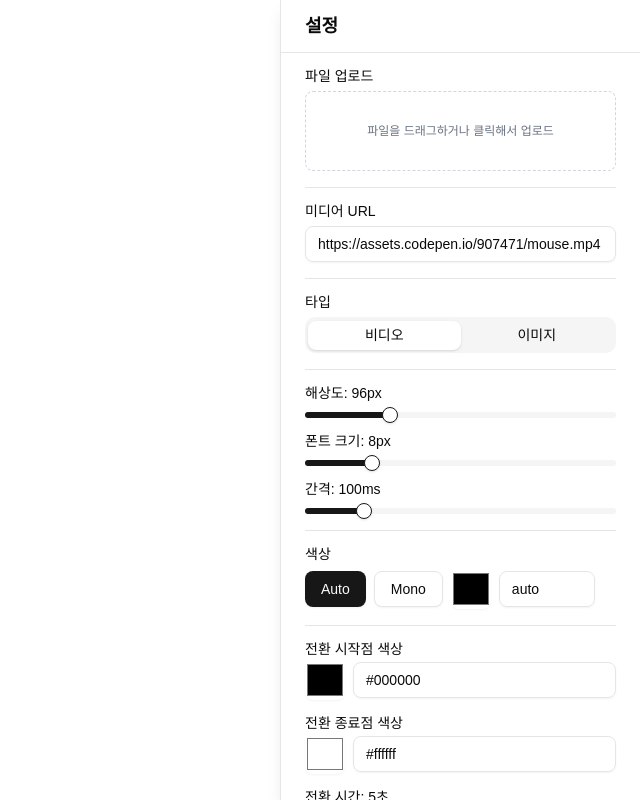
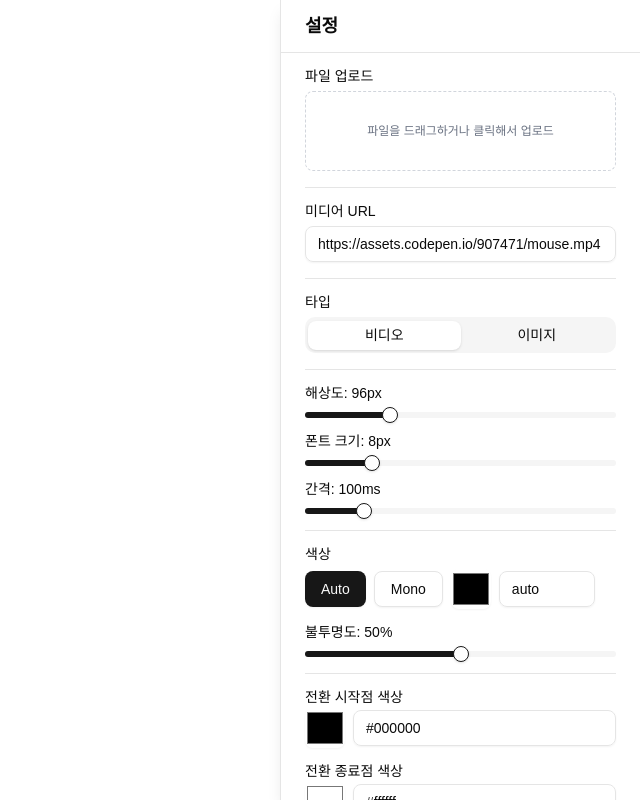
Before and after one commit to Orchemi/check-tech, a Next.js app: page /ascii-media in a window 1280 px wide. Shown: the whole page, without its empty margins (640-1280 px from the left). Built offline with nearby package versions, Linux system fonts and the light colour scheme.

Commit message:
Feat: asciify opacity props 추가

```diff
--- a/package.json
+++ b/package.json
@@ -15,7 +15,7 @@
     "@radix-ui/react-slider": "^1.3.5",
     "@radix-ui/react-slot": "^1.2.3",
     "@radix-ui/react-tabs": "^1.1.12",
-    "ascii-react": "0.0.5",
+    "ascii-react": "0.0.7",
     "class-variance-authority": "^0.7.1",
     "cobe": "^0.6.4",
     "lucide-react": "^0.523.0",
--- a/src/app/ascii-media/_components/sidebar/AsciiColorSection.tsx
+++ b/src/app/ascii-media/_components/sidebar/AsciiColorSection.tsx
@@ -8,7 +8,7 @@ interface AsciiColorSectionProps {
 
 const AsciiColorSection = ({ color, setColor }: AsciiColorSectionProps) => {
   return (
-    <div className="space-y-2">
+    <div className="mb-4 space-y-2">
       <Label>색상</Label>
       <div className="flex items-center gap-2">
         <Button
--- /dev/null
+++ b/src/app/ascii-media/_components/sidebar/AsciiOpacitySection.tsx
@@ -0,0 +1,30 @@
+import { Label } from '@/components/ui';
+import { Slider } from '@/components/ui/slider';
+
+interface AsciiOpacitySectionProps {
+  opacity: number;
+  setOpacity: (v: number) => void;
+}
+
+const AsciiOpacitySection = ({
+  opacity,
+  setOpacity,
+}: AsciiOpacitySectionProps) => {
+  return (
+    <div className="space-y-2">
+      <Label htmlFor="opacity-slider" className="mb-3 block">
+        불투명도: {(opacity * 100).toFixed(0)}%
+      </Label>
+      <Slider
+        min={0}
+        max={100}
+        step={1}
+        value={[opacity * 100]}
+        onValueChange={([v]) => setOpacity(v / 100)}
+        className="w-full"
+      />
+    </div>
+  );
+};
+
+export default AsciiOpacitySection;
--- a/src/app/ascii-media/page.tsx
+++ b/src/app/ascii-media/page.tsx
@@ -21,6 +21,7 @@ import AsciiRecordSection from './_components/sidebar/AsciiRecordSection';
 import AsciiRecordButtonSection from './_components/sidebar/AsciiRecordButtonSection';
 import AsciiColorSection from './_components/sidebar/AsciiColorSection';
 import AsciiColorTransitionSection from './_components/sidebar/AsciiColorTransitionSection';
+import AsciiOpacitySection from './_components/sidebar/AsciiOpacitySection';
 import useManualCharColor from './_hooks/useManualCharColor';
 import useAsciiRecord from './_hooks/useAsciiRecord';
 import useAsciiFileRevokeObjectURL from './_hooks/useAsciiFileRevokeObjectURL';
@@ -48,6 +49,7 @@ const Page = () => {
   const [quality, setQuality] = useState(10_000_000); // bps, default 10Mbps
   const [ignoreBright, setIgnoreBright] = useState(0); // 0~1
   const [invert, setInvert] = useState(false);
+  const [opacity, setOpacity] = useState(0.5);
   const [manualCharColors, setManualCharColors] = useState<ManualCharColor[]>([
     { char: '', color: '#000000' },
   ]);
@@ -96,6 +98,7 @@ const Page = () => {
             ignoreBright={ignoreBright}
             invert={invert}
             manualCharColors={manualCharColors}
+            opacity={opacity}
           />
         </div>
         <canvas style={{ display: 'none' }} />
@@ -132,6 +135,7 @@ const Page = () => {
           <Separator className="my-4" />
 
           <AsciiColorSection color={color} setColor={setColor} />
+          <AsciiOpacitySection opacity={opacity} setOpacity={setOpacity} />
           <Separator className="my-4" />
           <AsciiColorTransitionSection
             startColor={startColor}
```
Also changed, not shown: 1 other file (tests, documents, lock files or other folders).
